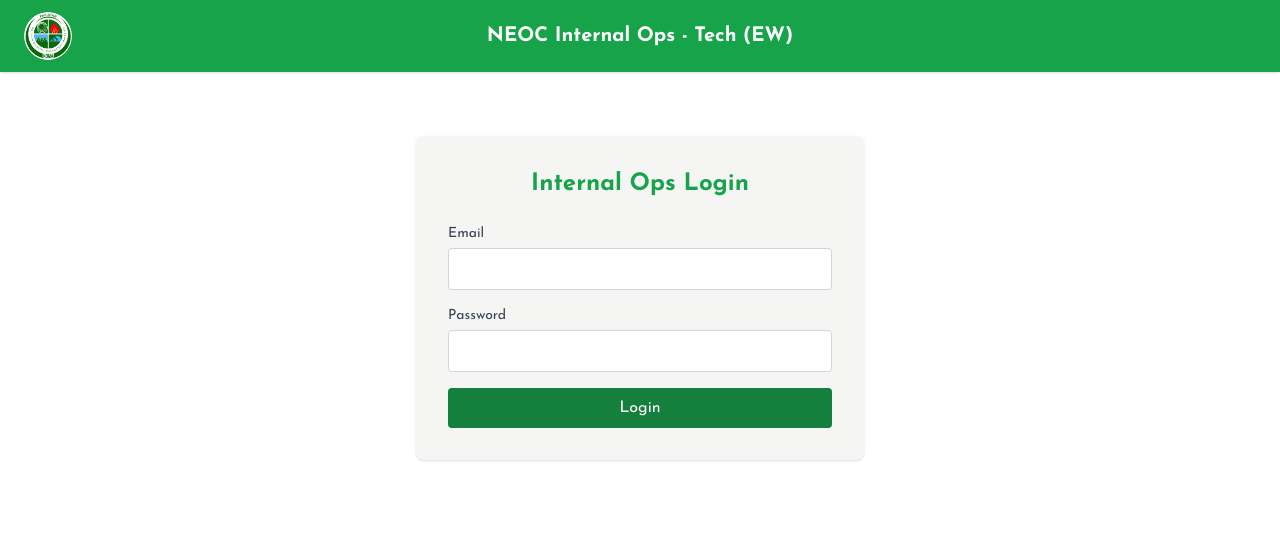
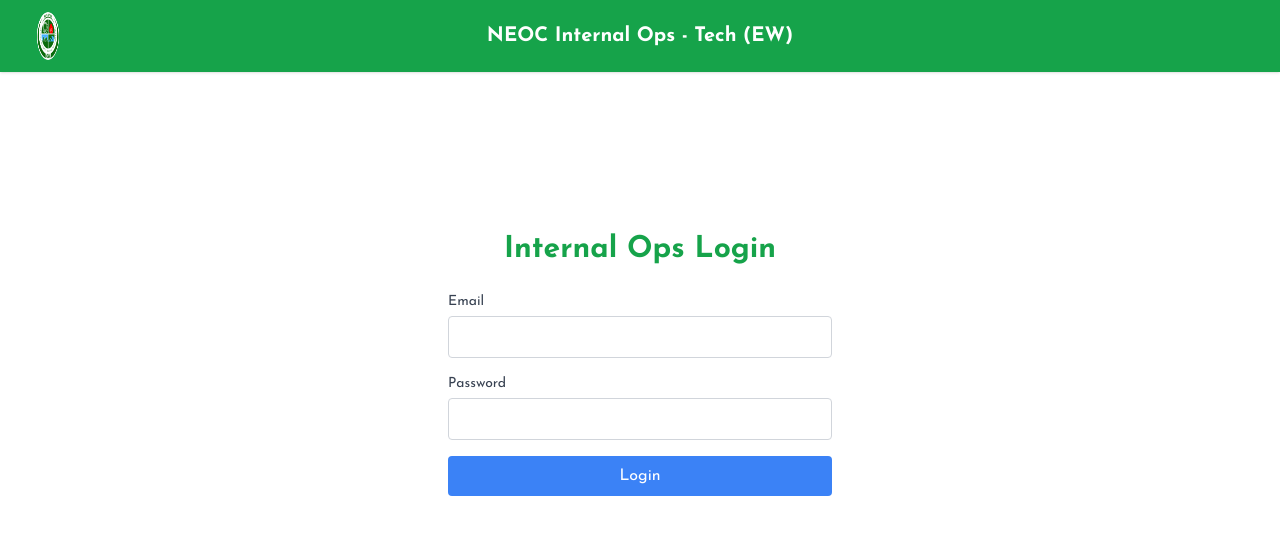
Before and after one commit to arsalanmukhtar/neoc-devteam-ops-system, a React (Vite) app: page / in a window 1280 px wide. Shown: the top 534 px of the page. Built offline with nearby package versions, Linux system fonts and the light colour scheme.

Commit message:
style tweaks

```diff
--- a/src/components/Login.jsx
+++ b/src/components/Login.jsx
@@ -36,8 +36,8 @@ const Login = ({ onLogin }) => {
 
   return (
     <>
-      <div className="max-w-md mx-auto mt-16 p-8 bg-stone-100 rounded-lg shadow">
-        <h2 className="text-green-600 text-center text-2xl font-semibold mb-6">Internal Ops Login</h2>
+      <div className="max-w-md mx-auto mt-32 p-8 rounded-xl">
+        <h2 className="text-green-600 text-center text-3xl font-semibold mb-6">Internal Ops Login</h2>
         {error && (
           <p className="text-red-700 bg-red-100 p-2 mb-4 border border-red-400 rounded">
             {error}
@@ -70,7 +70,7 @@ const Login = ({ onLogin }) => {
           </div>
           <button
             type="submit"
-            className="w-full bg-green-700 text-white py-2 rounded hover:bg-green-800 transition"
+            className="w-full bg-blue-500 text-white py-2 rounded hover:bg-green-800 transition"
             disabled={loading}
           >
             {loading ? 'Logging In...' : 'Login'}
--- a/src/components/Navbar.jsx
+++ b/src/components/Navbar.jsx
@@ -6,7 +6,7 @@ const Navbar = ({ isAuthenticated, onLogout }) => (
         <img
             src={ndmaLogo}
             alt="NDMA Logo"
-            className="h-12 w-12 rounded-full"
+            className="h-12 w-12 rounded-full logo-spin"
         />
         <h1 className="flex-1 text-center text-white font-semibold text-xl">
             NEOC Internal Ops - Tech (EW)
--- a/src/index.css
+++ b/src/index.css
@@ -51,7 +51,22 @@ body {
   background-color: var(--color-white);
 }
 
-/* --- 5. BASE ELEMENT STYLING --- */
+/* --- 5. Animation styles --- */
+.logo-spin {
+  animation: logo-spin 3s linear infinite;
+}
+
+@keyframes logo-spin {
+  0% {
+    transform: rotateY(0deg);
+  }
+
+  100% {
+    transform: rotateY(360deg);
+  }
+}
+
+/* --- 6. BASE ELEMENT STYLING --- */
 
 /* Buttons */
 .btn {
@@ -108,7 +123,7 @@ body {
 }
 
 .input-filled {
-  background-color: #ecf0f1;
+  background-color: #ffffff;
   /* Tailwind's blue-50 */
   transition: background-color 0.2s;
 }
```
